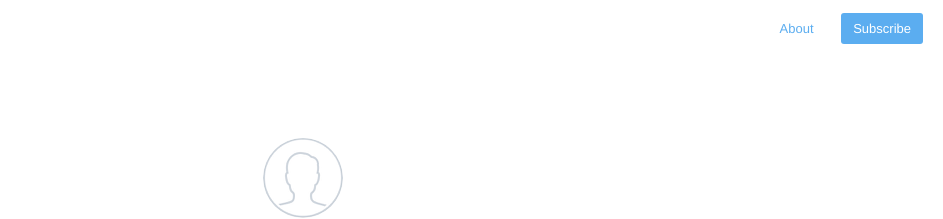
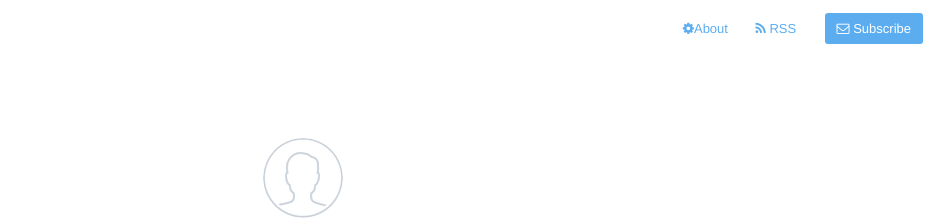
Before and after one commit to agstreet/agstreet.github.io, a Jekyll site: the page built from index.html, in a window 1280 px wide. Shown: the top 219 px of the page, without its empty margins (337-1280 px from the left). Built offline with Jekyll 4.4.1, drawn with Linux system fonts in a browser that asks for light colours; nearby versions of some CDN libraries; the list of posts is cut into pages by our own code.

Commit message:
Implementing font-awesome

```diff
--- a/_includes/navigation.html
+++ b/_includes/navigation.html
@@ -1,10 +1,11 @@
 <nav class="main-nav">
     {% if page.url != "/" %}
-        <a href="{{ "/" | relative_url  }}"> <span class="arrow">←</span> Home </a>
+        <a href="{{ "/" | relative_url  }}"> <i class="fa fa-arrow-left">←</i> Home </a>
     {% endif %}
 
     {% if page.url != "/about/" %}
-        <a href="{{ "/" | relative_url  }}about">About </a>
+        <a href="{{ "/" | relative_url  }}about"><i class="fa fa-cog"></i>About </a>
     {% endif %}
-    <a class="cta" href="{{ "/" | relative_url  }}feed.xml">Subscribe</a>
+    <a href="{{ "/" | relative_url  }}feed.xml"> <i class="fa fa-rss"></i> RSS</a>
+    <a class="cta" href="a"><i class="fa fa-envelope-o"></i> Subscribe</a>
 </nav>
```
Also changed, not shown: 1 other file.
